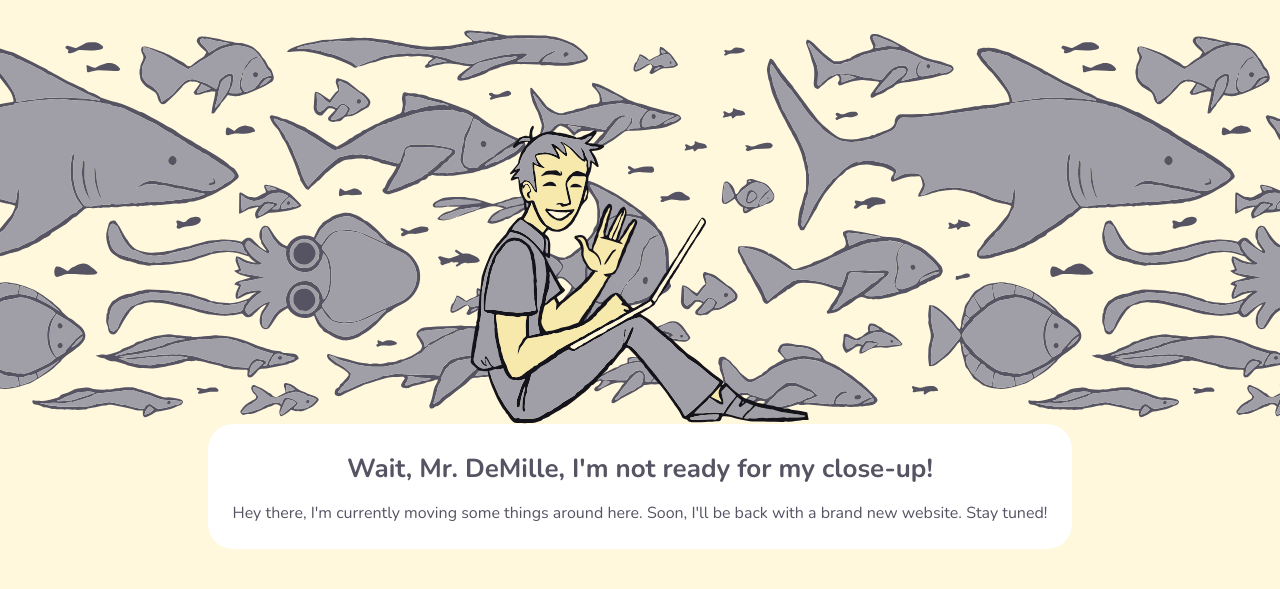
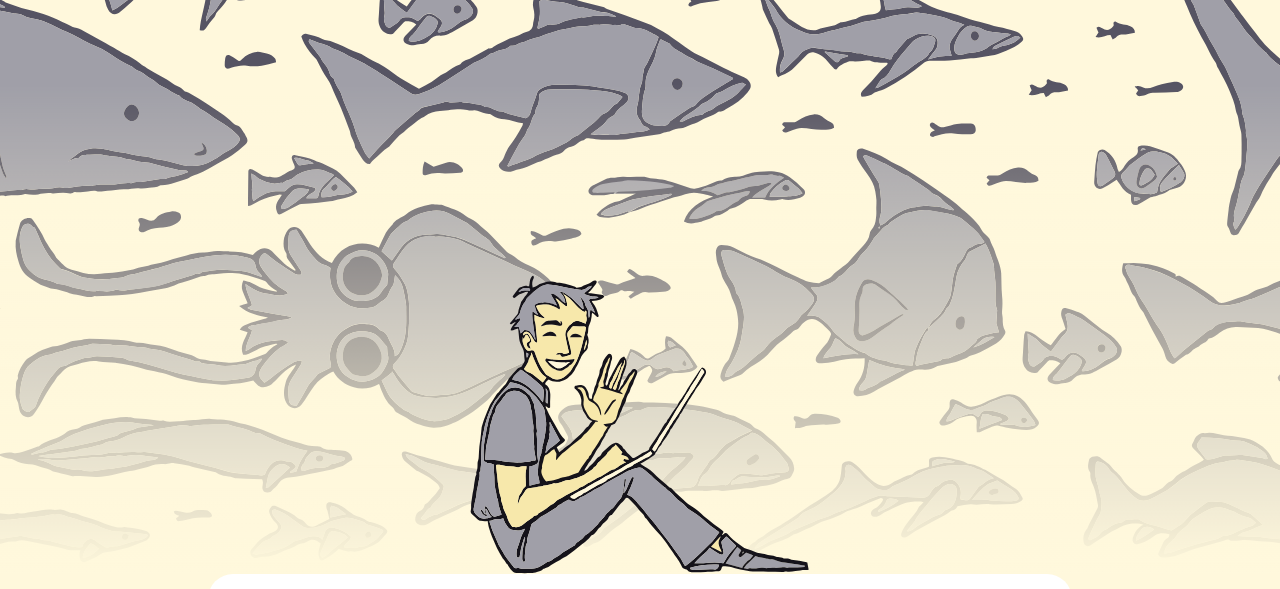
Before and after one commit to lupiego/lupiego.github.io, a plain HTML site: page index.html in a window 1280 px wide. Shown: the part 93-682 px from the top of the page. Drawn offline with nearby package versions, Linux system fonts and the light colour scheme.

Commit message:
finally the background-image is kind of working

```diff
--- a/styles.css
+++ b/styles.css
@@ -53,22 +53,21 @@ p {
 
 .peixes {
   width: 100vw; /* Full viewport width */
-  height: 50vh; /* Full viewport height for a hero section */
-  background-image: url("https://raw.githubusercontent.com/lupiego/lupiego.github.io/main/img/peixes.svg");
-  background-size-x: 100%; /* Adjust the size as needed */
-  background-size-y: 100%; /* Adjust the size as needed */
-  background-position: center; /* Center the background */
-  background-repeat: repeat-x;
+  height: 700px; /* Adjust height to make it responsive */
+  background-image: linear-gradient(to top, rgba(255, 248, 220, 1) 0%, rgba(255, 248, 220, 0) 70%),
+        url("https://raw.githubusercontent.com/lupiego/lupiego.github.io/main/img/peixes.svg");
+  background-size: cover; /* Maintain proportions and cover the container */
+  background-repeat: repeat-x; /* Repeat the background horizontally */
   position: relative; /* Positioning context for the animation container */
-  animation: slidein 5s linear infinite backwards;
+  animation: slidein 30s linear infinite; /* Smooth sliding animation */
 }
 
 @keyframes slidein {
   from {
-    background-position: -100%;
+    background-position-x: -1000px; /* Start from the right */
   }
   to {
-    packground-position: 100%;
+    background-position-x: 1000px; /* Move the background to the left smoothly */
   }
 }
 
@@ -81,7 +80,6 @@ p {
   left: 50%; /* Centers horizontally */
   bottom: 0; /* Sticks to the bottom */
   transform: translateX(-50%); /* Centers horizontally */
-  /* Add Lottie animation styling here */
 }
 
 .social-links {
@@ -118,6 +116,10 @@ footer {
     padding-top: 20px;
   }
 
+    .peixes {
+    height: 400px;
+    }
+
   .animation-container {
     width: 90%;
     height: 250px;
```
